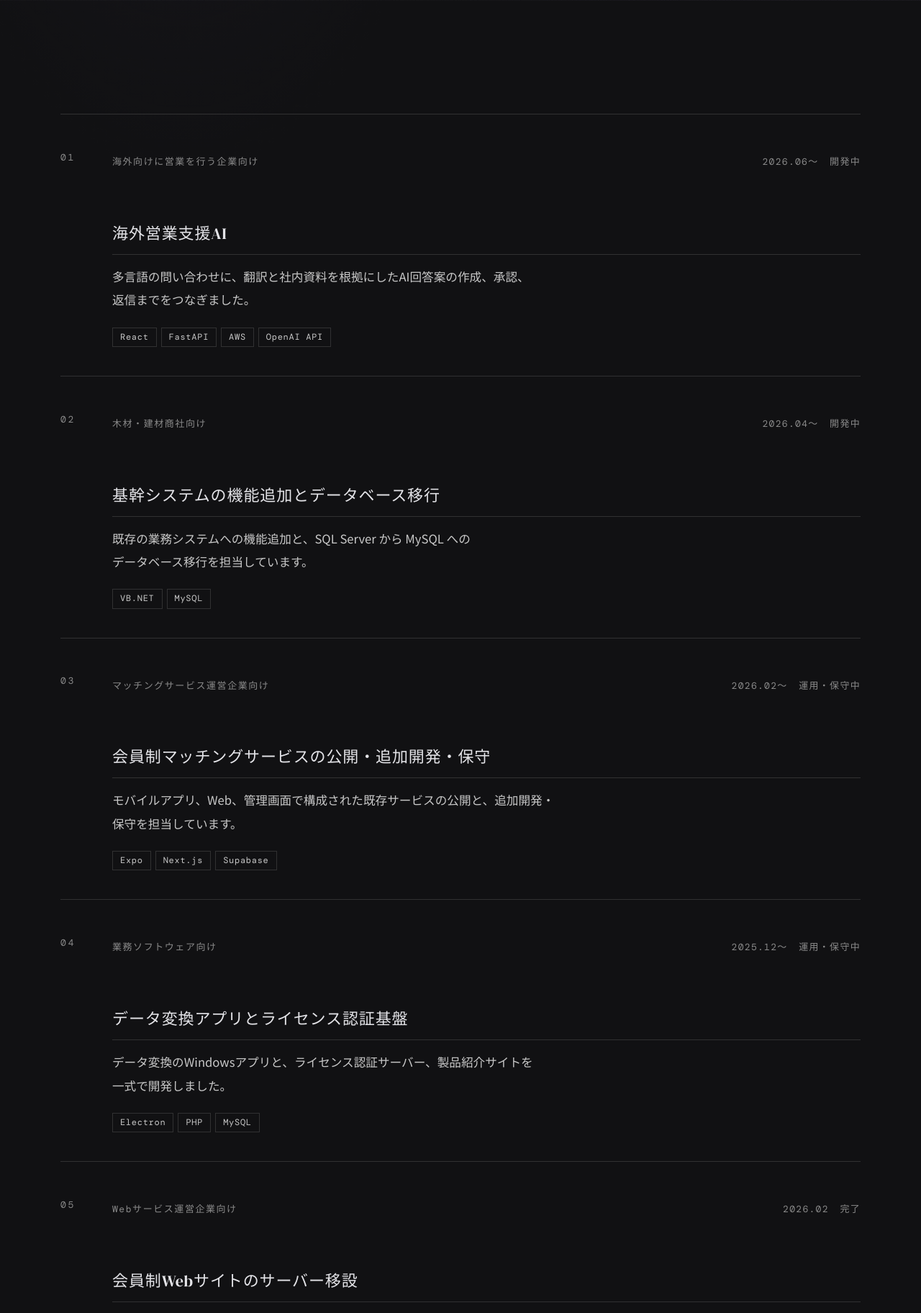
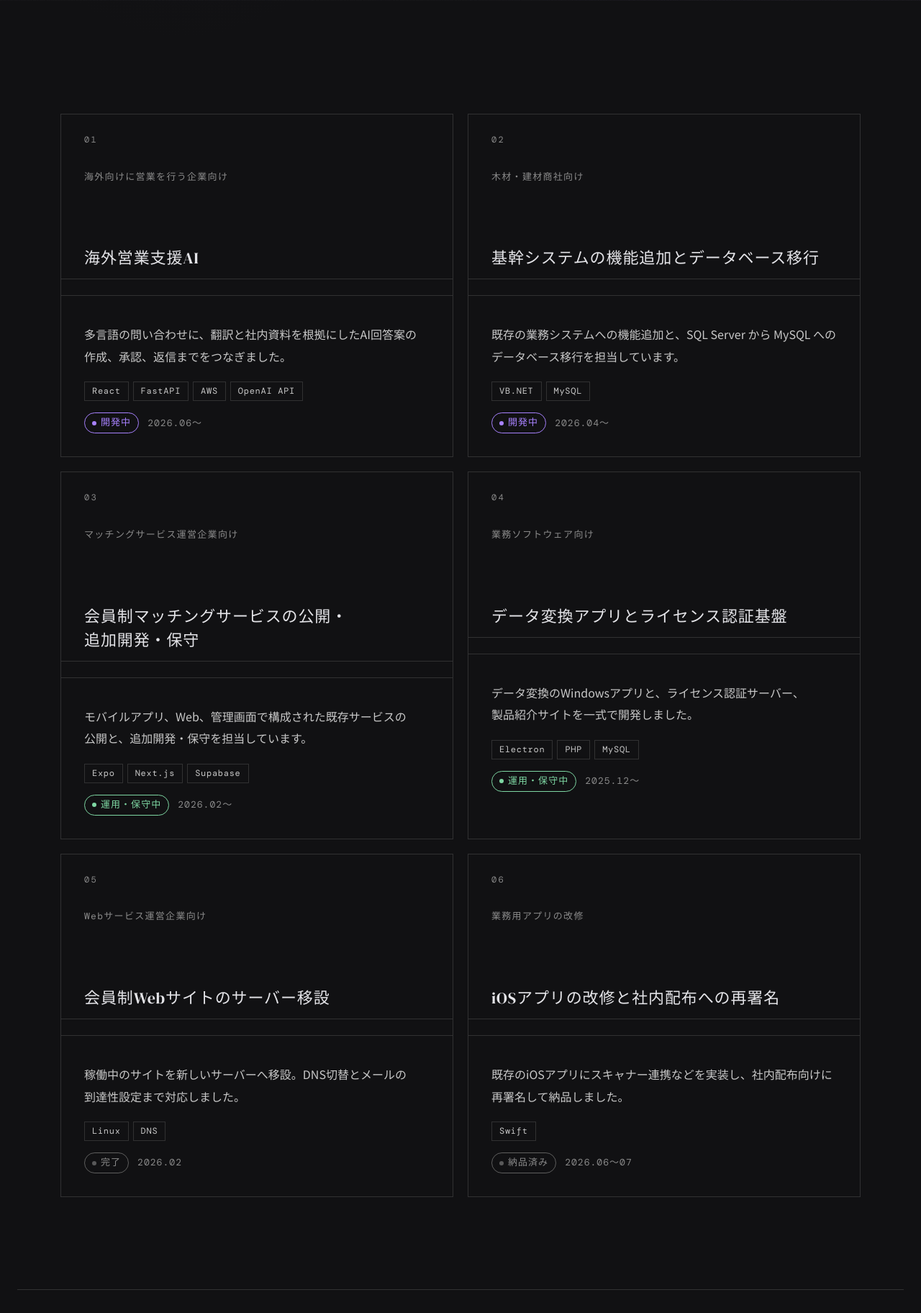
Before and after one commit to nerdech-sf/website, a PHP site: page /works.html in a window 1280 px wide. Shown: the part 799-2623 px from the top of the page at 72% size. Run offline with PHP 8.4, Linux system fonts and the light colour scheme; some web fonts are replaced.

Commit message:
事例(works)をパッと見て分かるカードグリッドに再構成
罫線カード×2列で6件を一画面に並べ、案件ごとの状況(開発中/運用・保守中/
完了・納品済み)を色分けバッジで即座に判別できるようにした。文面は変更せず
レイアウトのみ再構成。木戸さんフィードバック対応。

```diff
--- a/style.css
+++ b/style.css
@@ -1454,6 +1454,46 @@ small { font-size: inherit; }
     line-height: 1.9;
     color: var(--fg-mute);
 }
+
+.card__body .tags { margin-top: 20px; }
+
+/* card__body の中に、状況バッジと期間を1行で置く(任意)。
+   <p class="card__status"><span class="status-badge status-badge--active">開発中</span><span>2026.06〜</span></p> */
+.card__status {
+    margin-top: 20px;
+    display: flex;
+    align-items: center;
+    gap: 12px;
+    font-family: var(--font-mono);
+    font-size: 13px;
+    letter-spacing: 0.08em;
+    color: var(--fg-dim);
+}
+
+/* 事例カードの状況を、読む前に色で判別できるようにする小さな丸バッジ。
+   進行中ほど目立たせ、完了は控えめにする。 */
+.status-badge {
+    display: inline-flex;
+    align-items: center;
+    gap: 6px;
+    padding: 3px 10px;
+    border: 1px solid currentColor;
+    border-radius: 999px;
+    font-weight: 500;
+    line-height: 1.6;
+    white-space: nowrap;
+}
+.status-badge::before {
+    content: '';
+    width: 6px;
+    height: 6px;
+    border-radius: 50%;
+    background: currentColor;
+}
+.status-badge--active     { color: var(--accent, #a882ff); }
+.status-badge--maintained { color: #7ed7a3; }
+.status-badge--done       { color: var(--fg-dim); border-color: var(--line-strong); }
+.status-badge--done::before { opacity: 0.6; }
 
 /* ---- .work-feature ---------------------------------
    works の特集カード(全幅・大・リンクなし)。TOP と works.html で共用。
--- a/works.html
+++ b/works.html
@@ -78,56 +78,68 @@
         </section>
 
         <section class="block block--dark">
-            <ol class="rows" data-reveal-each="left,right">
-                <li class="row">
-                    <span class="row__num" aria-hidden="true">01</span>
-                    <p class="row__label">海外向けに営業を行う企業向け</p>
-                    <h2 class="row__title">海外営業支援AI</h2>
-                    <p class="row__body">多言語の問い合わせに、翻訳と社内資料を根拠にしたAI回答案の作成、承認、返信までをつなぎました。</p>
+            <div class="cards" data-reveal-each="up">
+                <article class="card">
+                    <span class="card__num" aria-hidden="true">01</span>
+                    <p class="card__label">海外向けに営業を行う企業向け</p>
+                    <h2 class="card__title">海外営業支援AI</h2>
+                    <div class="card__body">
+                        <p>多言語の問い合わせに、翻訳と社内資料を根拠にしたAI回答案の作成、承認、返信までをつなぎました。</p>
                         <ul class="tags"><li>React</li><li>FastAPI</li><li>AWS</li><li>OpenAI API</li></ul>
-                    <p class="row__meta"><span>2026.06〜</span><span>開発中</span></p>
-                </li>
-                <li class="row">
-                    <span class="row__num" aria-hidden="true">02</span>
-                    <p class="row__label">木材・建材商社向け</p>
-                    <h2 class="row__title">基幹システムの機能追加とデータベース移行</h2>
-                    <p class="row__body">既存の業務システムへの機能追加と、SQL Server から MySQL へのデータベース移行を担当しています。</p>
+                        <p class="card__status"><span class="status-badge status-badge--active">開発中</span><span>2026.06〜</span></p>
+                    </div>
+                </article>
+                <article class="card">
+                    <span class="card__num" aria-hidden="true">02</span>
+                    <p class="card__label">木材・建材商社向け</p>
+                    <h2 class="card__title">基幹システムの機能追加とデータベース移行</h2>
+                    <div class="card__body">
+                        <p>既存の業務システムへの機能追加と、SQL Server から MySQL へのデータベース移行を担当しています。</p>
                         <ul class="tags"><li>VB.NET</li><li>MySQL</li></ul>
-                    <p class="row__meta"><span>2026.04〜</span><span>開発中</span></p>
-                </li>
-                <li class="row">
-                    <span class="row__num" aria-hidden="true">03</span>
-                    <p class="row__label">マッチングサービス運営企業向け</p>
-                    <h2 class="row__title">会員制マッチングサービスの公開・追加開発・保守</h2>
-                    <p class="row__body">モバイルアプリ、Web、管理画面で構成された既存サービスの公開と、追加開発・保守を担当しています。</p>
+                        <p class="card__status"><span class="status-badge status-badge--active">開発中</span><span>2026.04〜</span></p>
+                    </div>
+                </article>
+                <article class="card">
+                    <span class="card__num" aria-hidden="true">03</span>
+                    <p class="card__label">マッチングサービス運営企業向け</p>
+                    <h2 class="card__title">会員制マッチングサービスの公開・追加開発・保守</h2>
+                    <div class="card__body">
+                        <p>モバイルアプリ、Web、管理画面で構成された既存サービスの公開と、追加開発・保守を担当しています。</p>
                         <ul class="tags"><li>Expo</li><li>Next.js</li><li>Supabase</li></ul>
-                    <p class="row__meta"><span>2026.02〜</span><span>運用・保守中</span></p>
-                </li>
-                <li class="row">
-                    <span class="row__num" aria-hidden="true">04</span>
-                    <p class="row__label">業務ソフトウェア向け</p>
-                    <h2 class="row__title">データ変換アプリとライセンス認証基盤</h2>
-                    <p class="row__body">データ変換のWindowsアプリと、ライセンス認証サーバー、製品紹介サイトを一式で開発しました。</p>
+                        <p class="card__status"><span class="status-badge status-badge--maintained">運用・保守中</span><span>2026.02〜</span></p>
+                    </div>
+                </article>
+                <article class="card">
+                    <span class="card__num" aria-hidden="true">04</span>
+                    <p class="card__label">業務ソフトウェア向け</p>
+                    <h2 class="card__title">データ変換アプリとライセンス認証基盤</h2>
+                    <div class="card__body">
+                        <p>データ変換のWindowsアプリと、ライセンス認証サーバー、製品紹介サイトを一式で開発しました。</p>
                         <ul class="tags"><li>Electron</li><li>PHP</li><li>MySQL</li></ul>
-                    <p class="row__meta"><span>2025.12〜</span><span>運用・保守中</span></p>
-                </li>
-                <li class="row">
-                    <span class="row__num" aria-hidden="true">05</span>
-                    <p class="row__label">Webサービス運営企業向け</p>
-                    <h2 class="row__title">会員制Webサイトのサーバー移設</h2>
-                    <p class="row__body">稼働中のサイトを新しいサーバーへ移設。DNS切替とメールの到達性設定まで対応しました。</p>
+                        <p class="card__status"><span class="status-badge status-badge--maintained">運用・保守中</span><span>2025.12〜</span></p>
+                    </div>
+                </article>
+                <article class="card">
+                    <span class="card__num" aria-hidden="true">05</span>
+                    <p class="card__label">Webサービス運営企業向け</p>
+                    <h2 class="card__title">会員制Webサイトのサーバー移設</h2>
+                    <div class="card__body">
+                        <p>稼働中のサイトを新しいサーバーへ移設。DNS切替とメールの到達性設定まで対応しました。</p>
                         <ul class="tags"><li>Linux</li><li>DNS</li></ul>
-                    <p class="row__meta"><span>2026.02</span><span>完了</span></p>
-                </li>
-                <li class="row">
-                    <span class="row__num" aria-hidden="true">06</span>
-                    <p class="row__label">業務用アプリの改修</p>
-                    <h2 class="row__title">iOSアプリの改修と社内配布への再署名</h2>
-                    <p class="row__body">既存のiOSアプリにスキャナー連携などを実装し、社内配布向けに再署名して納品しました。</p>
+                        <p class="card__status"><span class="status-badge status-badge--done">完了</span><span>2026.02</span></p>
+                    </div>
+                </article>
+                <article class="card">
+                    <span class="card__num" aria-hidden="true">06</span>
+                    <p class="card__label">業務用アプリの改修</p>
+                    <h2 class="card__title">iOSアプリの改修と社内配布への再署名</h2>
+                    <div class="card__body">
+                        <p>既存のiOSアプリにスキャナー連携などを実装し、社内配布向けに再署名して納品しました。</p>
                         <ul class="tags"><li>Swift</li></ul>
-                    <p class="row__meta"><span>2026.06〜07</span><span>納品済み</span></p>
-                </li>
-            </ol>
+                        <p class="card__status"><span class="status-badge status-badge--done">納品済み</span><span>2026.06〜07</span></p>
+                    </div>
+                </article>
+            </div>
         </section>
 
         <section class="cta-band" aria-label="事例についてのご相談">
```
Lines whose indentation alone changed are shown as unchanged.
